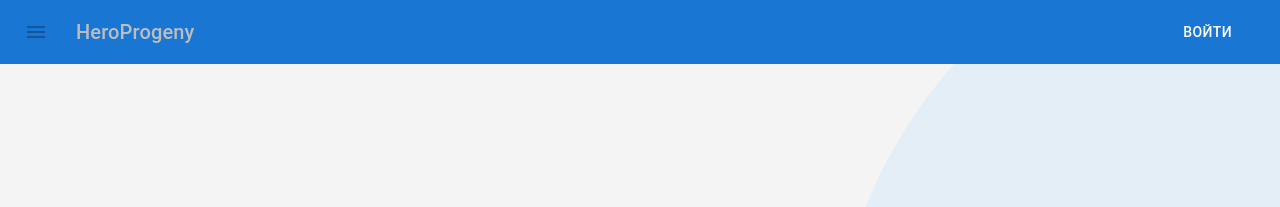
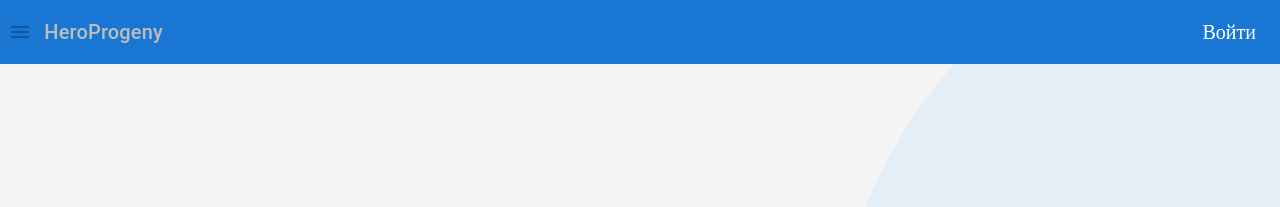
Before and after one commit to AfterAlabama/Heroes3-Project, a React app: page / in a window 1280 px wide. Shown: the top 207 px of the page. Built offline with nearby package versions, Linux system fonts and the light colour scheme.

Commit message:
reusable nav component + navbar unauthcontent done

```diff
--- /dev/null
+++ b/src/components/Common/NavbarComponent/NavbarComponent.tsx
@@ -0,0 +1,24 @@
+import AppBar from '@mui/material/AppBar';
+import Box from '@mui/material/Box';
+import Toolbar from '@mui/material/Toolbar';
+import { SxProps, Theme } from '@mui/material/styles';
+import { FC, ReactNode } from 'react';
+import { GetSxProp } from '../../../helpers/GetSxProp/GetSxProp';
+
+interface NavbarProps {
+	children: ReactNode;
+	navbarSxProp?: SxProps<Theme>;
+}
+
+//creates a customizable navbar
+const NavbarComponent: FC<NavbarProps> = ({ children, navbarSxProp = [] }) => {
+	return (
+		<Box component='nav'>
+			<AppBar position='static'>
+				<Toolbar sx={GetSxProp(navbarSxProp)}>{children}</Toolbar>
+			</AppBar>
+		</Box>
+	);
+};
+
+export default NavbarComponent;
--- a/src/components/Navbar/Navbar.tsx
+++ b/src/components/Navbar/Navbar.tsx
@@ -1,24 +1,21 @@
-import Box from '@mui/material/Box';
-import AppBar from '@mui/material/AppBar';
-import Toolbar from '@mui/material/Toolbar';
 import NavbarMenu from './NavbarMenu';
 import NavbarLogo from './NavbarLogo';
 import NavbarContent from './NavbarContent';
+import { CenteredFlex } from '../../styles/Flex';
+import NavbarComponent from '../Common/NavbarComponent/NavbarComponent';
 
 const Navbar = () => {
 	return (
-		<Box
-			component='nav'
-			sx={{ flexGrow: 1 }}
-		>
-			<AppBar position='static'>
-				<Toolbar>
-					<NavbarMenu />
-					<NavbarLogo />
-					<NavbarContent />
-				</Toolbar>
-			</AppBar>
-		</Box>
+		<NavbarComponent navbarSxProp={{ justifyContent: 'space-between' }}>
+			<CenteredFlex
+				justifyContent={'space-between'}
+				width={'10%'}
+			>
+				<NavbarMenu />
+				<NavbarLogo />
+			</CenteredFlex>
+			<NavbarContent />
+		</NavbarComponent>
 	);
 };
 
--- a/src/components/Navbar/NavbarLogo.tsx
+++ b/src/components/Navbar/NavbarLogo.tsx
@@ -48,9 +48,6 @@ const NavbarLogo = () => {
 		<Typography
 			variant='h6'
 			component='div'
-			sx={{
-				flexGrow: 1,
-			}}
 		>
 			{navbarLinkCondition()}
 		</Typography>
--- a/src/components/Navbar/NavbarMenuIcon.tsx
+++ b/src/components/Navbar/NavbarMenuIcon.tsx
@@ -17,7 +17,6 @@ const NavbarMenuIcon = ({
 			edge='start'
 			color='inherit'
 			aria-label='menu'
-			sx={{ mr: 2 }}
 			onClick={toggleDrawer(true)}
 		>
 			<MenuIcon />
--- a/src/components/Navbar/NavbarUnauthContent.tsx
+++ b/src/components/Navbar/NavbarUnauthContent.tsx
@@ -1,25 +1,29 @@
-import Button from "@mui/material/Button";
-import Link from "@mui/material/Link";
-import { RouteNames } from "../../types/Enums/RouteNames";
+import { Link as ReactRouterLink } from 'react-router-dom';
+import Link from '@mui/material/Link';
+import { RouteNames } from '../../types/Enums/RouteNames';
 
 const NavbarUnauthContent = () => {
-  return (
-    <Button
-			sx={{
-				ml: 2,
-				marginRight: 2,
-			}}
-			color='inherit'
-		>
+	return (
+		<>
 			<Link
-				href={RouteNames.AUTH_FORM}
-				color='inherit'
-				underline='none'
+				component={ReactRouterLink}
+				to={RouteNames.AUTH_FORM}
+				sx={{
+					color:'white',
+					textDecoration: 'none',
+					fontSize: 20,
+					borderRadius: '15px',
+					transition: 'all 0.5s ease',
+					'&:hover': {
+						p: 1,
+						boxShadow: '10px 10px 10px rgba(0,0,0,0.5)',
+					},
+				}}
 			>
 				Войти
 			</Link>
-		</Button>
-  )
-}
+		</>
+	);
+};
 
-export default NavbarUnauthContent
+export default NavbarUnauthContent;
```
